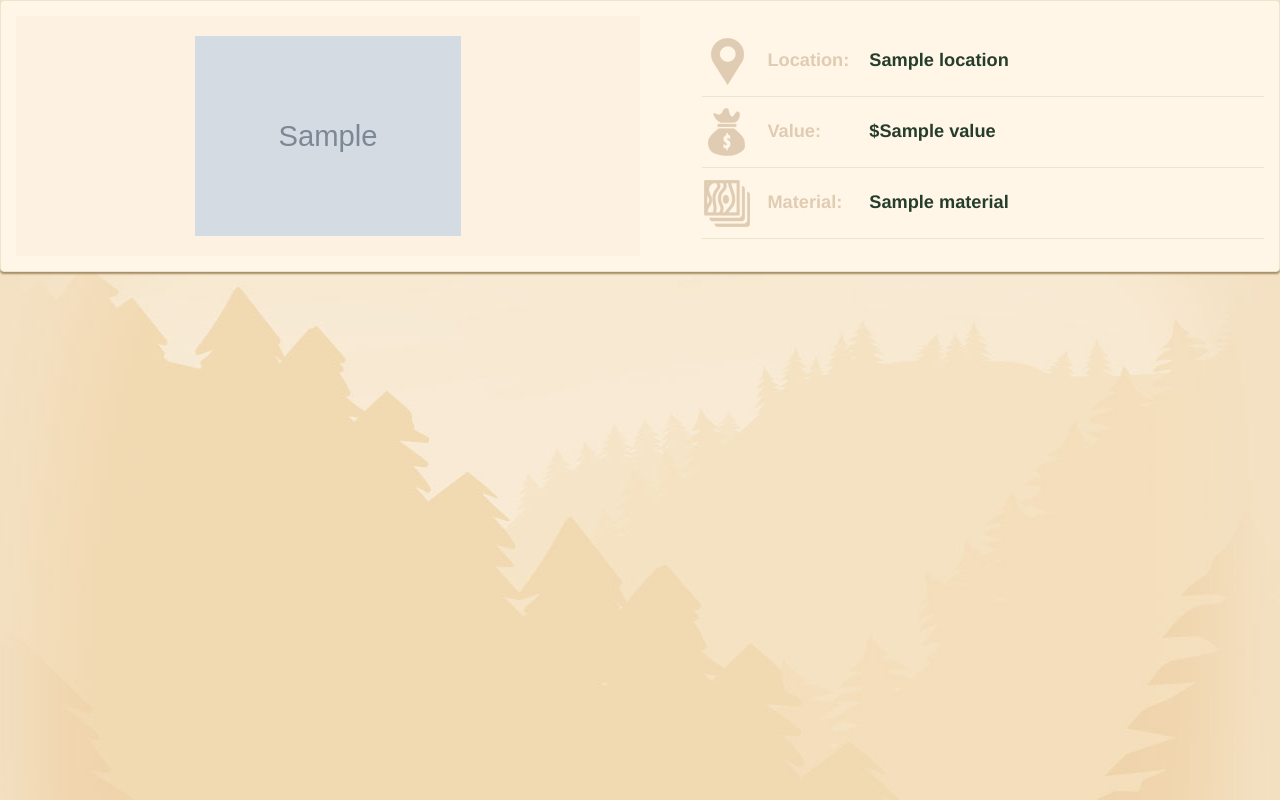
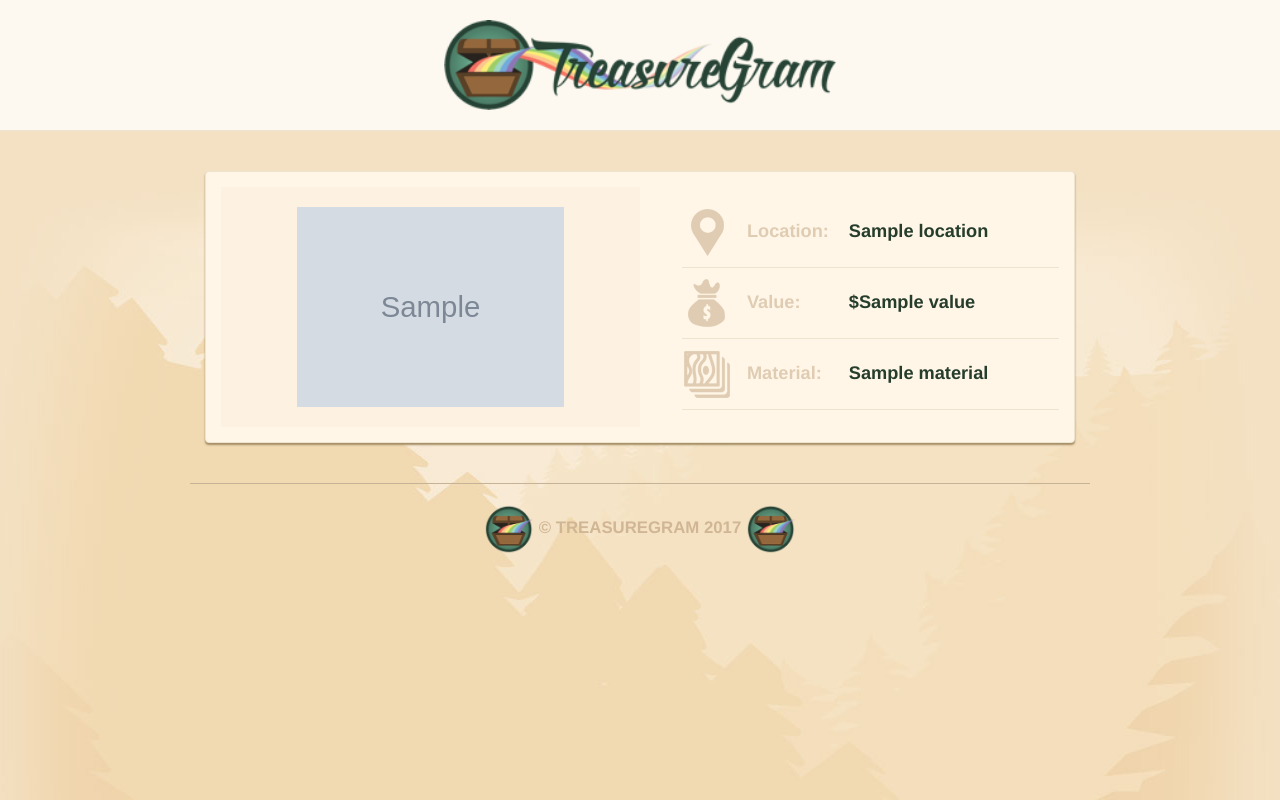
Before and after one commit to rafaelribeiroo/treasureGram, a Django app: template src/apps/main_app/templates/detail.html in a window 1280 px wide. Run offline with Django 3.2, Linux system fonts and the light colour scheme; the template is opened without the code that fills it: most values are stand-ins (such as "Sample title", 1, 10 or a date in 2020); grey boxes marked "Sample" are stand-in pictures; some libraries are stand-ins or nearby versions.

Commit message:
DRY: Don't Repeat Yourself!

```diff
--- a/src/apps/main_app/templates/base.html
+++ b/src/apps/main_app/templates/base.html
@@ -8,6 +8,20 @@
 	<link rel="shortcut icon" href="http://i.imgur.com/GC9abtn.png">
 </head>
 <body>
-	{% block content %}{% endblock %}
+	<nav class="navbar navbar-default navbar-static-top text-center" role="navigation">
+		<a href="#">
+			<img src="{% static 'images/logo.png' %}" height="90" alt="TreasureGram">
+		</a>
+	</nav>
+
+	<main class="container container--mw700">
+		{% block content %}{% endblock %}
+	</main>
+
+	<footer class="footer container text-center" role="contentinfo">
+		<img src="{% static 'images/brand-icon.png' %}" height="50" alt="">
+		© TreasureGram 2017
+		<img src="{% static 'images/brand-icon.png' %}" height="50" alt="">
+	</footer>
 </body>
 </html>
--- a/src/apps/main_app/templates/detail.html
+++ b/src/apps/main_app/templates/detail.html
@@ -12,10 +12,11 @@
 		</div> -->
 
 		<div class="panel-body">
-			<div class="treasure-photo-detail">
+			<div class="treasure-photo-detail pull-left">
 				<img src="{{ treasure.img_url }}" height="200">
 			</div>
-			<table class="treasure-table">
+			<table class="treasure-table pull-right">
+				<tbody>
 					<tr>
 						<th>
 							<img src="{% static 'images/location-icon.png' %}" alt="Location Icon">
@@ -38,6 +39,7 @@
 						</th>
 						<td>{{ treasure.material }}</td>
 					</tr>
+				</tbody>
 			</table>
 
 			<!-- <button id ="likes" data-id="{{treasure.id}}" class="btn btn-mini btn-danger glyphicon glyphicon-heart" type="button">
```
Also changed, not shown: src/apps/main_app/templates/home.html (+0 -15 lines). Lines whose indentation alone changed are shown as unchanged.
